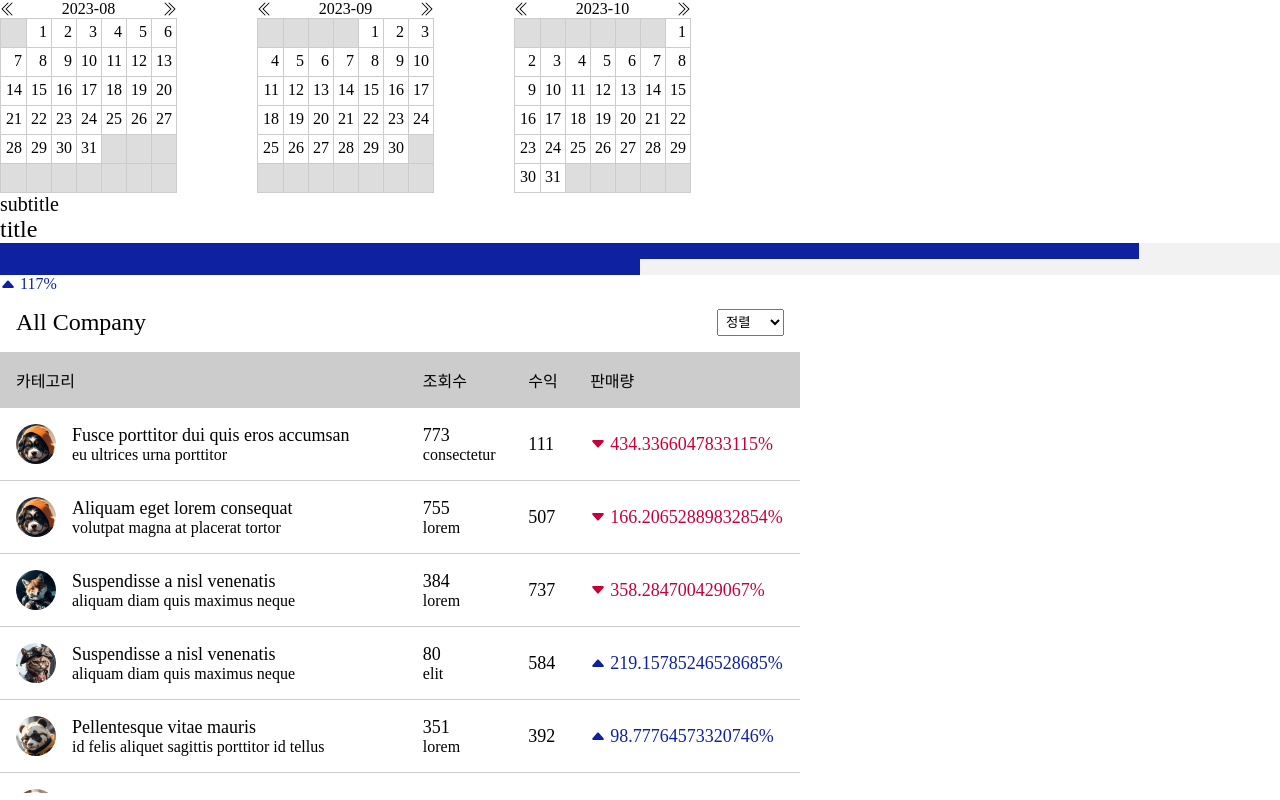
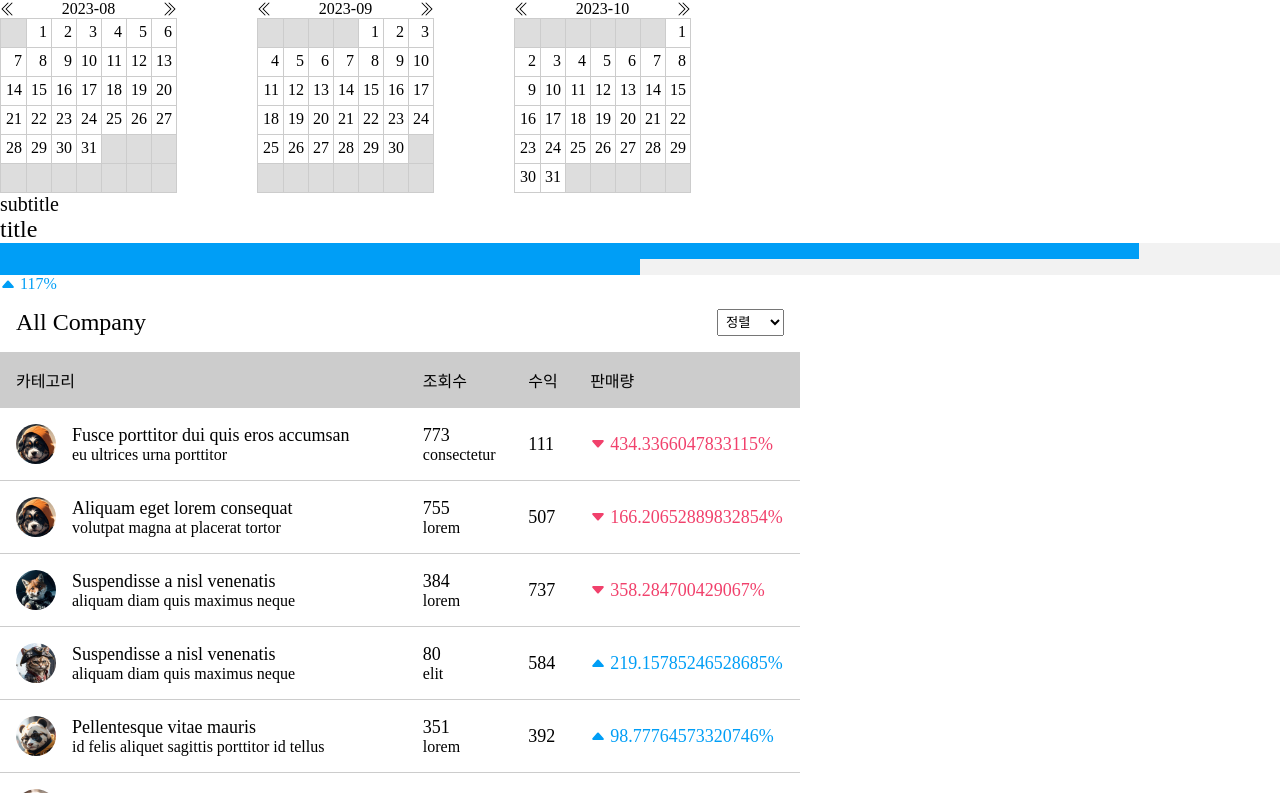
Before and after one commit to city-kim/vue_report, a Vue app: page / in a window 1280 px wide. Built offline with nearby package versions, Linux system fonts and the light colour scheme.

Commit message:
color update
- color-background를 color-bg로 변경
- blue, red, yellow, greed, purple색상 설정 배경으로 사용하는 경우는 color-mix white 25% 설정

```diff
--- a/src/assets/scss/base.scss
+++ b/src/assets/scss/base.scss
@@ -20,28 +20,34 @@
   --c-text-dark-1: var(--c-white);
   --c-text-dark-2: rgba(235, 235, 235, 0.64);
 
-  --c-blue: #0e21a0;
-  --c-red: #c70039;
-}
+  --c-blue: #009ef6;
+  --c-red: #f1416c;
+  --c-yellow: #ffc700;
+  --c-greed: #50cd89;
+  --c-purple: #7239ea;
 
-/* semantic color variables for this project */
-:root {
-  --color-background: var(--c-white);
-  --color-background-soft: var(--c-white-soft);
-  --color-background-mute: var(--c-white-mute);
+  --color-bg: var(--c-white);
+  --color-bg-soft: var(--c-white-soft);
+  --color-bg-mute: var(--c-white-mute);
 
   --color-border: var(--c-divider-light-2);
   --color-border-hover: var(--c-divider-light-1);
 
   --color-heading: var(--c-text-light-1);
   --color-text: var(--c-text-light-1);
+
+  --color-bg-blue: color-mix(in srgb, var(--c-blue) 25%, var(--c-white));
+  --color-bg-red: color-mix(in srgb, var(--c-red) 25%, var(--c-white));
+  --color-bg-yellow: color-mix(in srgb, var(--c-yellow) 25%, var(--c-white));
+  --color-bg-greed: color-mix(in srgb, var(--c-greed) 25%, var(--c-white));
+  --color-bg-purple: color-mix(in srgb, var(--c-purple) 25%, var(--c-white));
 }
 
 @media (prefers-color-scheme: dark) {
   :root {
-    --color-background: var(--c-black);
-    --color-background-soft: var(--c-black-soft);
-    --color-background-mute: var(--c-black-mute);
+    --color-bg: var(--c-black);
+    --color-bg-soft: var(--c-black-soft);
+    --color-bg-mute: var(--c-black-mute);
 
     --color-border: var(--c-divider-dark-2);
     --color-border-hover: var(--c-divider-dark-1);
--- a/src/components/progressFill.vue
+++ b/src/components/progressFill.vue
@@ -53,7 +53,7 @@ onMounted(() => {
 <style lang="scss">
 .component-progress {
   width: 100%;
-  background: var(--color-background-mute);
+  background: var(--color-bg-mute);
   .component-progress-size {
     width: 0%;
     transition: width 0.5s ease-in-out;
```
